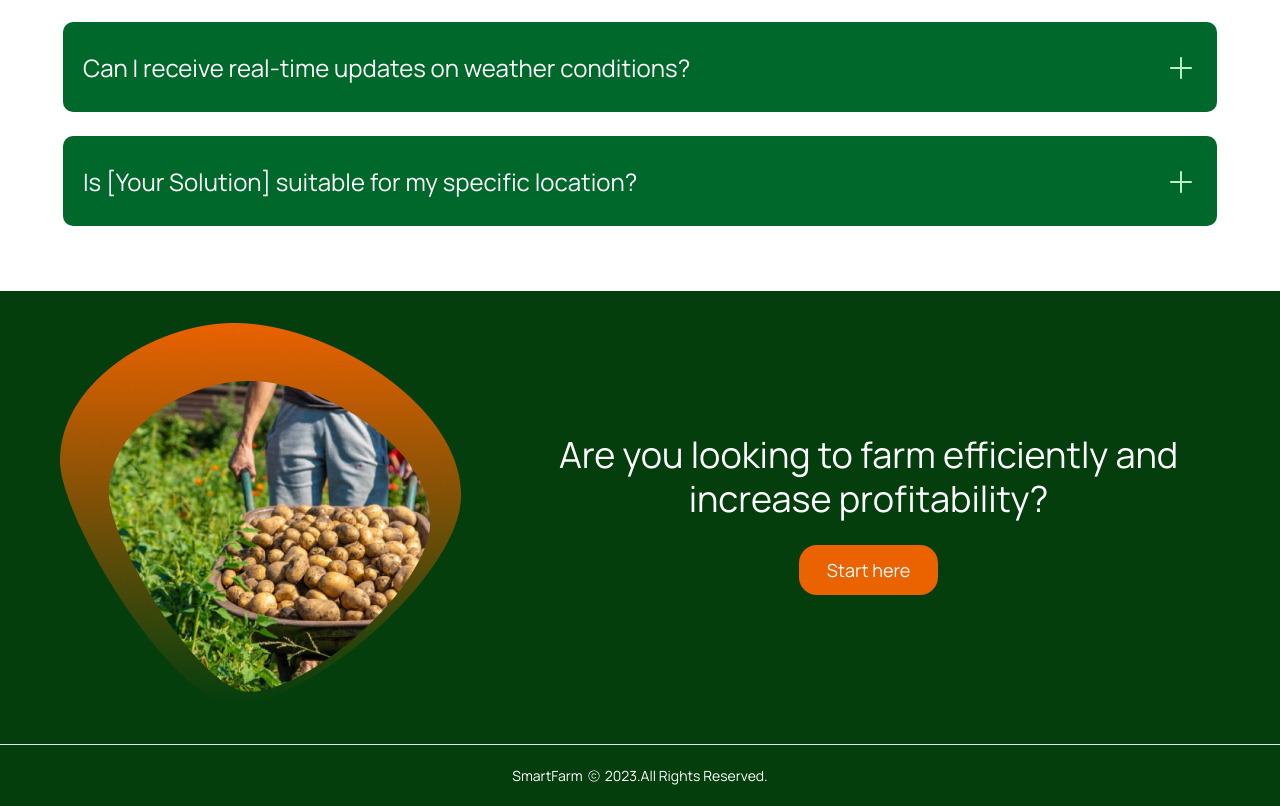
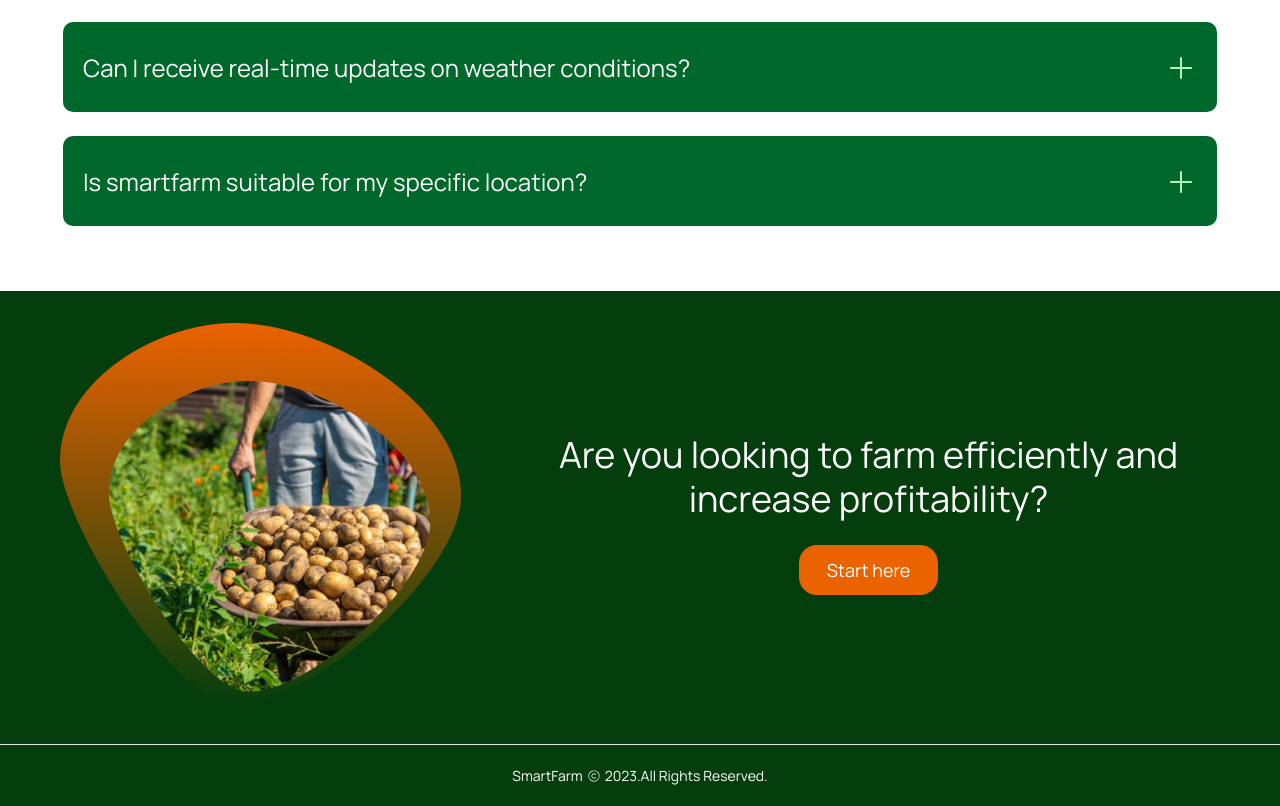
Before and after one commit to Abdulsalam24/smartfarm-group, a Next.js app: page / in a window 1280 px wide. Shown: the part 2173-2979 px from the top of the page. Built offline with nearby package versions, Linux system fonts and the light colour scheme.

Commit message:
Update faq

```diff
--- a/src/features/home/index.tsx
+++ b/src/features/home/index.tsx
@@ -46,12 +46,12 @@ const Home = () => {
       id: 3,
 
       label: "Can I receive real-time updates on weather conditions?",
-      text: "Yes, Your Solution integrates real-time weather data to provide you with the latest information. You can also set up notifications and alerts based on changing weather conditions to stay informed.",
+      text: "Yes, smartfarm integrates real-time weather data to provide you with the latest information. You can also set up notifications and alerts based on changing weather conditions to stay informed.",
     },
     {
       id: 4,
-      label: "Is [Your Solution] suitable for my specific location?",
-      text: "Absolutely. Your Solution is customizable for different regions and takes into account local weather patterns and soil conditions. We work to provide localized recommendations to ensure relevance to your specific location.",
+      label: "Is smartfarm suitable for my specific location?",
+      text: "Absolutely. smartfarm is customizable for different regions and takes into account local weather patterns and soil conditions. We work to provide localized recommendations to ensure relevance to your specific location.",
     },
   ];
 
```
